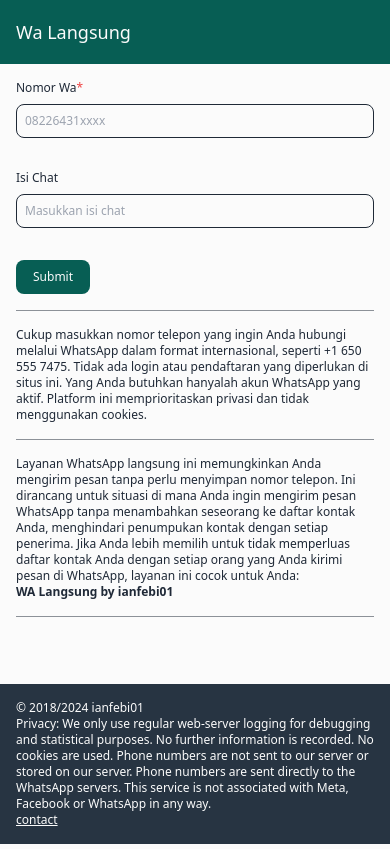
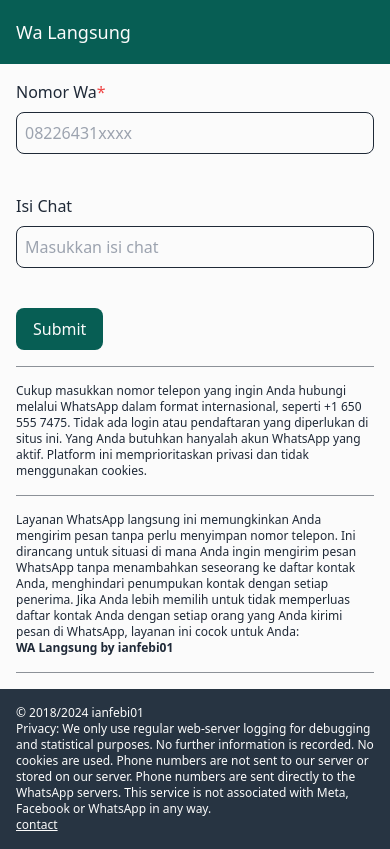
Before and after one commit to ianfebi01/wa-lansung, a React (Vite) app: page / in a window 390 px wide. Built offline with nearby package versions, Linux system fonts and the light colour scheme.

Commit message:
fix zoom iphone

```diff
--- a/src/components/Buttons/Button.tsx
+++ b/src/components/Buttons/Button.tsx
@@ -26,7 +26,7 @@ const Button: FunctionComponent<Props> = ( props ) => {
 	return (
 		<button
 			className={cn(
-				'py-2 px-4 text-xs flex items-center gap-2 rounded-lg border border-transparent transition-default w-fit',
+				'py-2 px-4 text-base flex items-center gap-2 rounded-lg border border-transparent transition-default w-fit',
 				' hover:border-gray-800/50 dark:hover:border-white/25',
 				// variant
 				[
--- a/src/components/Input/FormikField.tsx
+++ b/src/components/Input/FormikField.tsx
@@ -62,7 +62,6 @@ const FormikField = forwardRef<FormikFieldHandler, Props>( function FormikField(
 			} )
 			textRef.current?.addEventListener( 'paste', ( evt ) => {
 				evt.preventDefault()
-				const el = evt.target as HTMLInputElement
 				const contents = evt.clipboardData?.getData( 'text' )
 				const phone = contents?.replace( / /g, '' )
 				if ( phone ) {
@@ -76,7 +75,7 @@ const FormikField = forwardRef<FormikFieldHandler, Props>( function FormikField(
 	const textRef = useRef<HTMLInputElement>( null )
 
 	return (
-		<div className="flex flex-col gap-2 relative">
+		<div className="flex flex-col gap-2 relative text-base">
 			<label className="w-fit" htmlFor={name}>
 				<span className="">{label}</span>
 				{requiredIcon}
```
